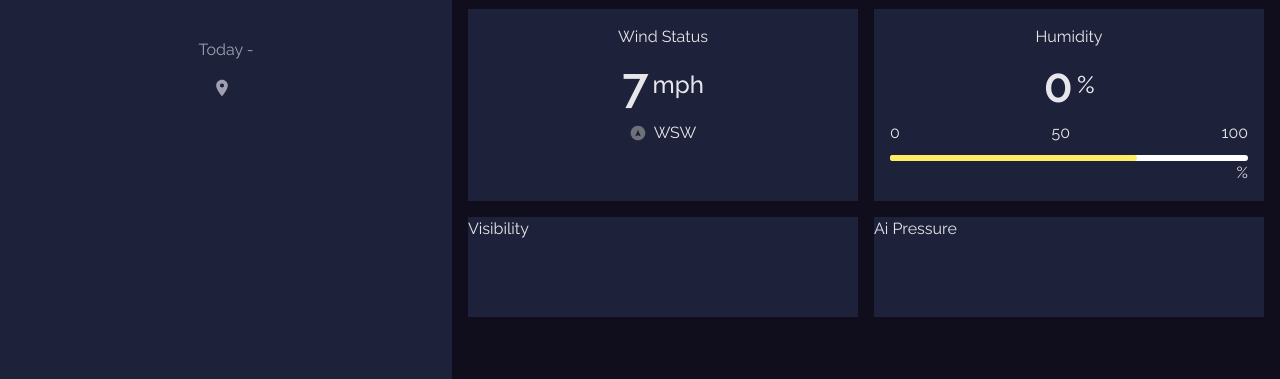
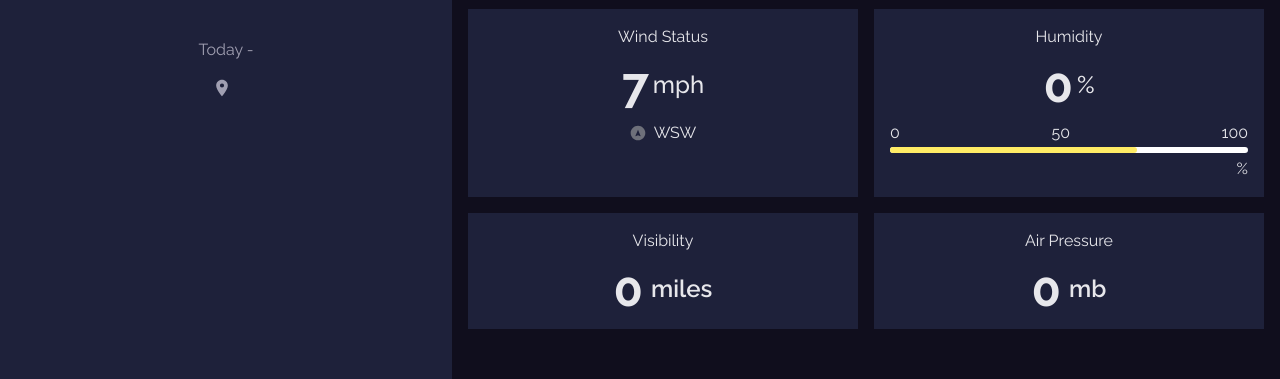
Before and after one commit to houssam-developer/weather-app, a React (Vite) app: page / in a window 1280 px wide. Shown: the part 267-646 px from the top of the page. Built offline with nearby package versions, Linux system fonts and the light colour scheme; no server answers.

Commit message:
refactor: add skeleton of remaining data

```diff
--- a/src/App.jsx
+++ b/src/App.jsx
@@ -188,7 +188,7 @@ function App() {
 						<div className='p-4 bg-[#1e213a] min-w-[50px] min-h-[100px] flex-[1_1_280px] flex flex-col items-center gap-3'>
 							<h4>Wind Status</h4>
 							<div className='flex items-center gap-1'>
-								<span className='text-5xl font-semibold'>7</span>
+								<span className='text-5xl font-bold'>7</span>
 								<span className='text-2xl font-medium'>mph</span>
 							</div>
 							<div className='flex items-center gap-2'>
@@ -201,11 +201,11 @@ function App() {
 						<div className='p-4 bg-[#1e213a] min-w-[50px] min-h-[100px] flex-[1_1_280px] flex flex-col items-center gap-3'>
 							<h4>Humidity</h4>
 							<div className='flex items-center gap-1'>
-								<span className='text-5xl font-semibold'>{weatherHumidity}</span>
+								<span className='text-5xl font-bold'>{weatherHumidity}</span>
 								<span className='text-2xl font-medium'>%</span>
 							</div>
 							<div className='w-full'>
-								<div className='flex items-center justify-between humidity-bar'>
+								<div className='flex items-center justify-between humidity-bar mb-1'>
 									<span>0</span>
 									<span>50</span>
 									<span>100</span>
@@ -215,10 +215,22 @@ function App() {
 						</div>
 
 						{/* Visibility */}
-						<div className='bg-[#1e213a] min-w-[50px] min-h-[100px] flex-[1_1_280px]'>Visibility</div>
+						<div className='p-4 bg-[#1e213a] min-w-[50px] min-h-[100px] flex-[1_1_280px] flex flex-col items-center gap-3'>
+							<h4>Visibility</h4>
+							<div className='flex items-center gap-2'>
+								<span className='text-5xl font-bold'>{weatherCloudsAll}</span>
+								<span className='text-2xl font-semibold'>miles</span>
+							</div>
+						</div>
 
 						{/* Air Pressure */}
-						<div className='bg-[#1e213a] min-w-[50px] min-h-[100px] flex-[1_1_280px]'>Ai Pressure</div>
+						<div className='p-4 bg-[#1e213a] min-w-[50px] min-h-[100px] flex-[1_1_280px] flex flex-col items-center gap-3'>
+							<h4>Air Pressure</h4>
+							<div className='flex items-center gap-2'>
+								<span className='text-5xl font-bold'>{weatherPressure}</span>
+								<span className='text-2xl font-semibold'>mb</span>
+							</div>
+						</div>
 
 					</div>
 				</div>
--- a/src/App.scss
+++ b/src/App.scss
@@ -1,10 +1,11 @@
 :root {
+	// TODO: update humidity css variable
 	--humidity-percent: 69;
 }
 
 .humidity-bar {
 	position: relative;
-	padding-bottom: 1em;
+	padding-bottom: .5em;
 
 	&::before {
 		position: absolute;
```
